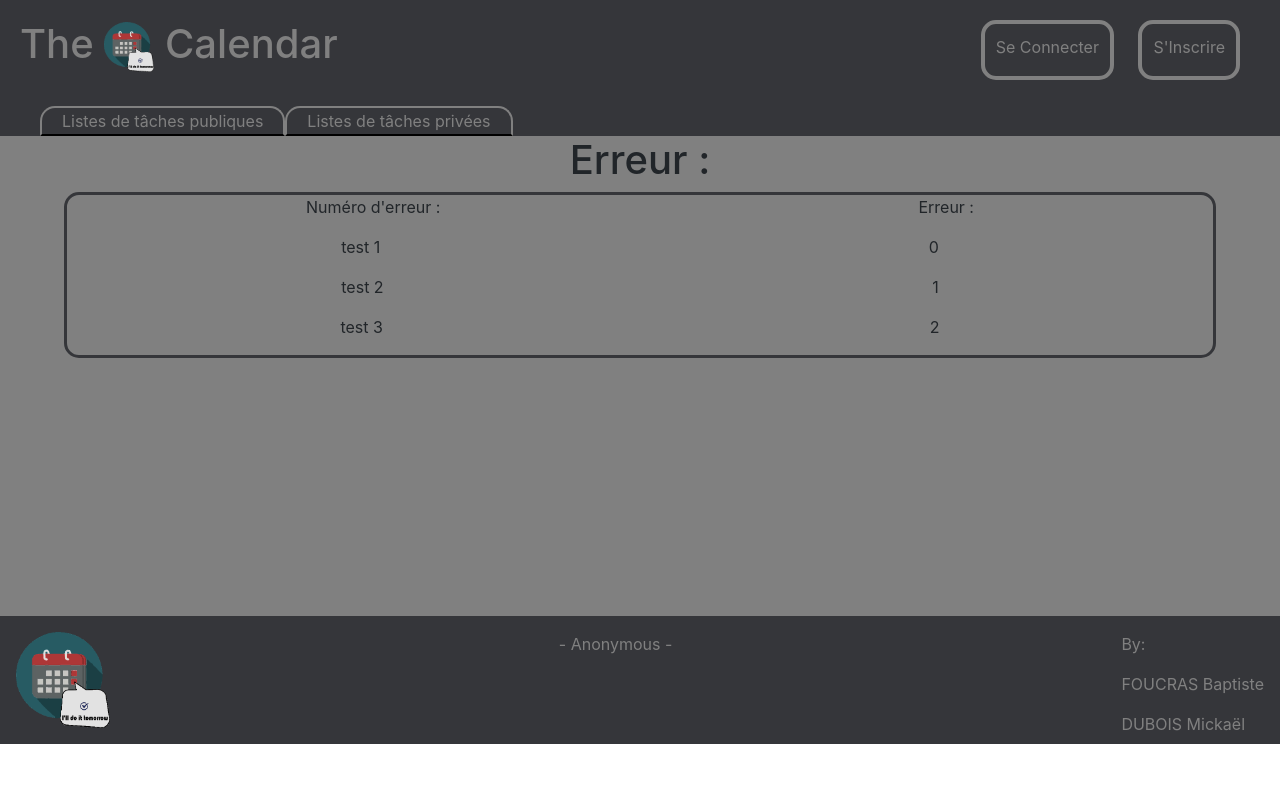
After one commit to Phignis-zz/I-ll_do_it_tomorrow_calendar, a PHP site: page /vues/vueErreur.php in a window 1280 px wide. The commit adds this page. Run offline with PHP 8.4, Linux system fonts and the light colour scheme; some libraries are stand-ins or nearby versions.

Commit message:
GW Utilisateur(DAL) et vueErreur

```diff
--- a/src/DAL/TacheGateway.php
+++ b/src/DAL/TacheGateway.php
@@ -1,6 +1,7 @@
 <?php
 
-        require_once("/../modeles/metier/Tache_class.php");
+        require_once("../modeles/metier/Tache_classe.php");
+        require_once("../modeles/ConnexionBD_classe.php");
 
         class TacheGateway {
 
@@ -53,3 +54,4 @@
                 }
 
         }
+?>
--- a/src/ressources/style/connexion.css
+++ b/src/ressources/style/connexion.css
@@ -7,7 +7,7 @@ section {
 	display: flex;
 	flex-direction: column;
 	background-color: #808080;
-	height: 50em;
+	min-height: 30em;
 }
 section div{
 	display: flex;
--- /dev/null
+++ b/src/ressources/style/vueErreur.css
@@ -0,0 +1,33 @@
+body {
+	display: flex;
+	flex-direction: column;
+}
+
+h1 {
+	text-align: center;
+}
+section {
+	display: flex;
+	flex-direction: column;
+	background-color: #808080;
+	min-height: 30em;
+}
+
+#tableau {
+	display: flex;
+	flex-direction: column;
+	margin-left: 5%;
+	margin-right: 5%;
+	border: 3px solid #35363A;
+	border-radius: 15px;
+}
+
+#Intitules {
+	display: flex;
+	justify-content: space-around;
+}
+
+#rowError {
+	display: flex;
+	justify-content: space-around;
+}
--- /dev/null
+++ b/src/vues/vueErreur.php
@@ -0,0 +1,41 @@
+<html>
+	<head>
+    <!-- Required meta tags -->
+    <meta charset="utf-8">
+    <meta name="viewport" content="width=device-width, initial-scale=1, shrink-to-fit=no">
+
+    <link rel="stylesheet" href="../ressources/style/vueErreur.css">
+
+    <title>Procrastinator Calendar</title>
+  </head>
+	<body>
+		<?php include("../ressources/html_parts/header.php") ?>
+		<section>
+			<h1>Erreur :</h1>
+			<div id="tableau">
+				<div id="Intitules">
+					<p>Numéro d'erreur :</p>
+					<p>Erreur :</p>
+				</div>
+				<?php
+					//Je récupère le tableau d'erreur
+					require_once("../config/config.php");
+					$erreurs[] = "test 1";
+					$erreurs[] = "test 2";
+					$erreurs[] = "test 3";
+					$i = 0;
+					foreach($erreurs as $row){
+					?>
+						<div id="rowError">
+							<p><?php echo $row ?></p>
+							<p><?php echo $i ?></p>
+						</div>
+					<?php
+						$i++;
+					}
+					?>
+			</div>
+		</section>
+		<?php include("../ressources/html_parts/footer.php") ?>
+	</body>
+</html>
```
Also changed, not shown: src/DAL/UtilisateurGateway.php (added, +55 -0 lines).
